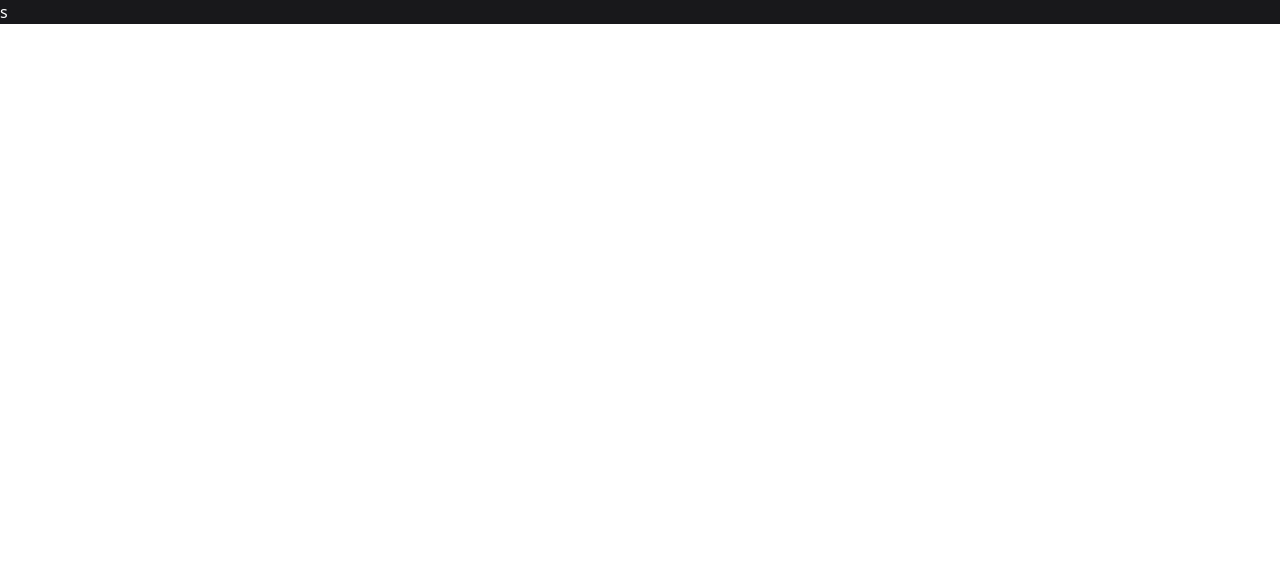
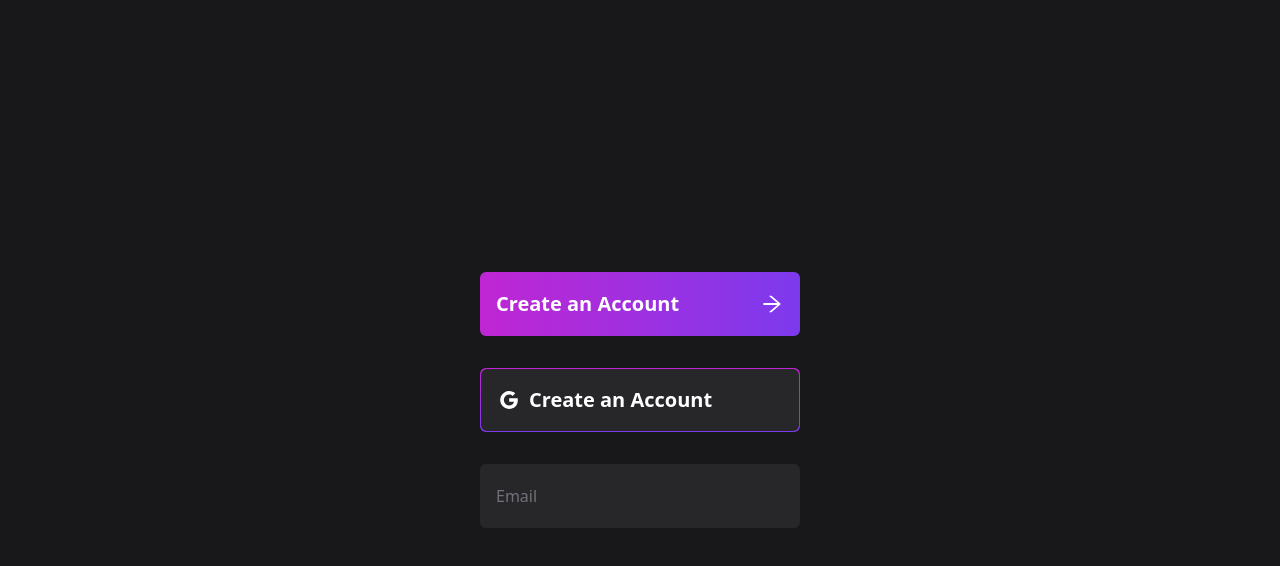
Before and after one commit to Sketch2Design/web, a Next.js app: page / in a window 1280 px wide. Shown: the top 566 px of the page. Built offline with nearby package versions, Linux system fonts and the light colour scheme.

Commit message:
primary compnents created

```diff
--- a/components/Button/Button.jsx
+++ b/components/Button/Button.jsx
@@ -1,12 +1,12 @@
 
-export default function Button({value}) {
+export default function Button({value, width, height}) {
   return (
-    <button className='
+    <button className={`
 		bg-gradient-to-r from-fuchsia-600 to-violet-600
-		px-4 py-2
-		rounded-lg
-		font-bold
-	'>
+		px-4 py-2 ${width} ${height}
+		rounded-md
+		font-semibold
+	`}>
 		{value}
     </button>
   )
--- /dev/null
+++ b/components/Button/ButtonIcon.jsx
@@ -0,0 +1,14 @@
+export default function ButtonIcon({value, icon, width, height}) {
+	return (
+	  <button className={`
+		  bg-gradient-to-r from-fuchsia-600 to-violet-600
+		  px-4 py-2 ${width} ${height}
+		  rounded-md
+		  font-semibold text-xl
+		  flex items-center justify-between
+		`}>
+		  {value}
+		  {icon}
+	  </button>
+	)
+  }
--- /dev/null
+++ b/components/Button/IconButton.jsx
@@ -0,0 +1,19 @@
+
+
+export default function IconButton({value, icon, width, height}) {
+	return (
+		<div className={`bg-gradient-to-b from-fuchsia-600 to-violet-600 rounded-md relative ${width} ${height}`}>
+			<button className={`
+				absolute inset-0 m-[1px]
+				bg-zinc-800
+				px-4 py-2
+				rounded-md
+				font-semibold text-xl
+				flex items-center space-x-2
+				`}>
+				<span>{icon}</span>
+				<span>{value}</span>
+			</button>
+			</div>
+	)
+  }
--- /dev/null
+++ b/components/Input/InputX.jsx
@@ -0,0 +1,11 @@
+
+export default function InputX({name, type, placeholder}) {
+  return (
+    <>
+        <input className={`text-zinc-500 px-4 bg-zinc-800 w-80 h-16 rounded-md outline-none
+            focus:border focus:border-violet-600
+            placeholder:text-zinc-500`}
+            type={type} placeholder={placeholder} name={name}/>
+    </>
+  )
+}
--- a/package.json
+++ b/package.json
@@ -13,7 +13,8 @@
     "dependencies": {
         "next": "13.1.6",
         "react": "18.2.0",
-        "react-dom": "18.2.0"
+        "react-dom": "18.2.0",
+        "react-icons": "^4.7.1"
     },
     "devDependencies": {
         "autoprefixer": "^10.4.13",
--- a/pages/edit/[designId].jsx
+++ b/pages/edit/[designId].jsx
@@ -3,7 +3,6 @@ import Topbar from "@/model/Editing/Topbar/Topbar";
 export default function EditingInterface() {
   return (
     <div className='w-screen h-screen flex flex-col px-4'>
-
         <Topbar/>
 
     </div>
--- a/pages/index.js
+++ b/pages/index.js
@@ -1,9 +1,17 @@
+import {AiOutlineArrowRight, AiOutlineGoogle} from 'react-icons/ai'
+
+import ButtonIcon from '@/components/Button/ButtonIcon'
+import IconButton from '@/components/Button/IconButton'
+import InputX from '@/components/Input/InputX'
 
 
 export default function Home() {
   return (
-    <div>
-    	s
+    <div className="h-screen flex flex-col justify-center items-center space-y-8">
+    	<ButtonIcon value='Create an Account' icon={<AiOutlineArrowRight className="w-6 h-6"/>} height='h-16' width='w-80'/>
+    	<IconButton value='Create an Account' icon={<AiOutlineGoogle className="w-6 h-6"/>} height='h-16' width='w-80'/>
+
+      <InputX type='email' placeholder='Email' name='email'/>
     </div>
   )
 }
```
Also changed, not shown: 1 other file (tests, documents, lock files or other folders).
